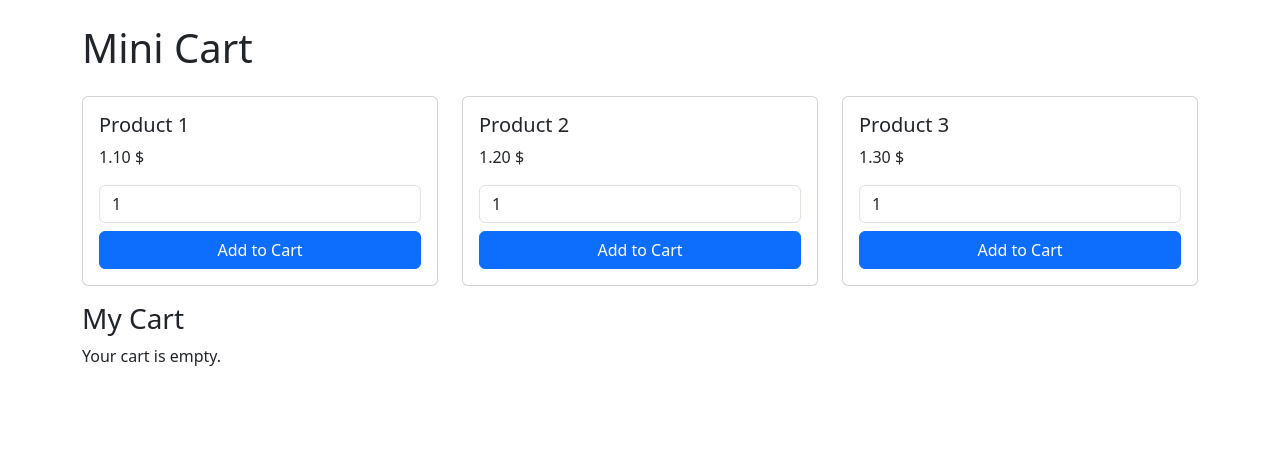
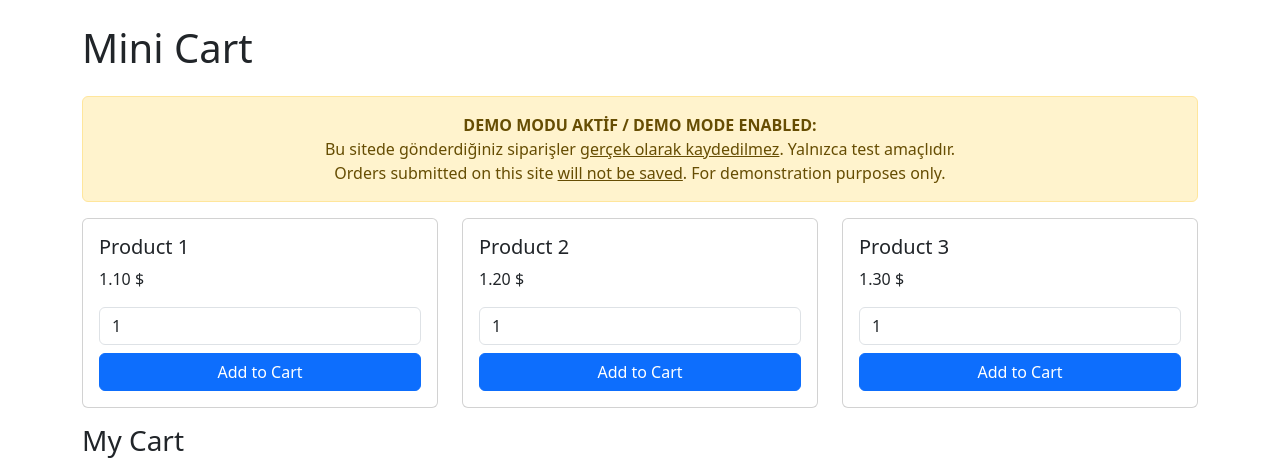
Before and after one commit to anbarli/PHP-SBCS, a PHP site: page / in a window 1280 px wide. Shown: the top 458 px of the page. Run offline with PHP 8.4, Linux system fonts and the light colour scheme.

Commit message:
Order saving disabled, demo warning added
Sipariş kayıtları devre dışı bırakıldı, demo uyarısı eklendi / Order saving disabled, demo warning added

```diff
--- a/index.php
+++ b/index.php
@@ -3,6 +3,8 @@
 declare(strict_types=1);
 error_reporting(E_ALL);
 session_start();
+
+$demo_mode = true; // DEMO: Gerçek kayıt yapılmasın
 
 function getCsrfToken(): string {
     if (!isset($_SESSION['csrf_token'])) {
@@ -52,7 +54,7 @@ if ($_SERVER['REQUEST_METHOD'] === 'POST' && ($_POST['action_type'] ?? '') === '
     $payment = sanitize($_POST['payment'] ?? '');
 
     if (!$name || !filter_var($email, FILTER_VALIDATE_EMAIL) || !$address || !$payment) {
-        $msg = "Please fill in all required fields correctly.";
+        $msg = "Lütfen tüm gerekli alanları doğru şekilde doldurun.";
     } else {
         $order = [
             'name' => $name,
@@ -64,6 +66,7 @@ if ($_SERVER['REQUEST_METHOD'] === 'POST' && ($_POST['action_type'] ?? '') === '
             'date' => date('Y-m-d H:i:s')
         ];
 
+        if (!$demo_mode) {
             $orders = [];
             $file = 'orders.json';
             if (file_exists($file)) {
@@ -71,9 +74,14 @@ if ($_SERVER['REQUEST_METHOD'] === 'POST' && ($_POST['action_type'] ?? '') === '
             }
             $orders[] = $order;
             file_put_contents($file, json_encode($orders, JSON_PRETTY_PRINT));
+        } else {
+            $_SESSION['last_demo_order'] = $order; // Demo izleme için
+        }
 
         unset($_SESSION['cart']);
-        $msg = "Order successfully submitted!";
+        $msg = $demo_mode
+            ? "DEMO MODU: Sipariş kaydedilmedi, sadece simüle edildi."
+            : "Sipariş başarıyla gönderildi!";
     }
 }
 
@@ -121,6 +129,14 @@ $csrfToken = getCsrfToken();
 <body>
 <div class="container py-4">
     <h1 class="mb-4">Mini Cart</h1>
+
+	<?php if ($demo_mode): ?>
+	<div class="alert alert-warning text-center" role="alert">
+		<strong>DEMO MODU AKTİF / DEMO MODE ENABLED:</strong><br>
+		Bu sitede gönderdiğiniz siparişler <u>gerçek olarak kaydedilmez</u>. Yalnızca test amaçlıdır.<br>
+		Orders submitted on this site <u>will not be saved</u>. For demonstration purposes only.
+	</div>
+	<?php endif; ?>
 
     <?php if ($msg): ?>
         <div class="alert alert-info"><?= $msg ?></div>
```
Also changed, not shown: .htaccess (added). Lines whose indentation alone changed are shown as unchanged.
